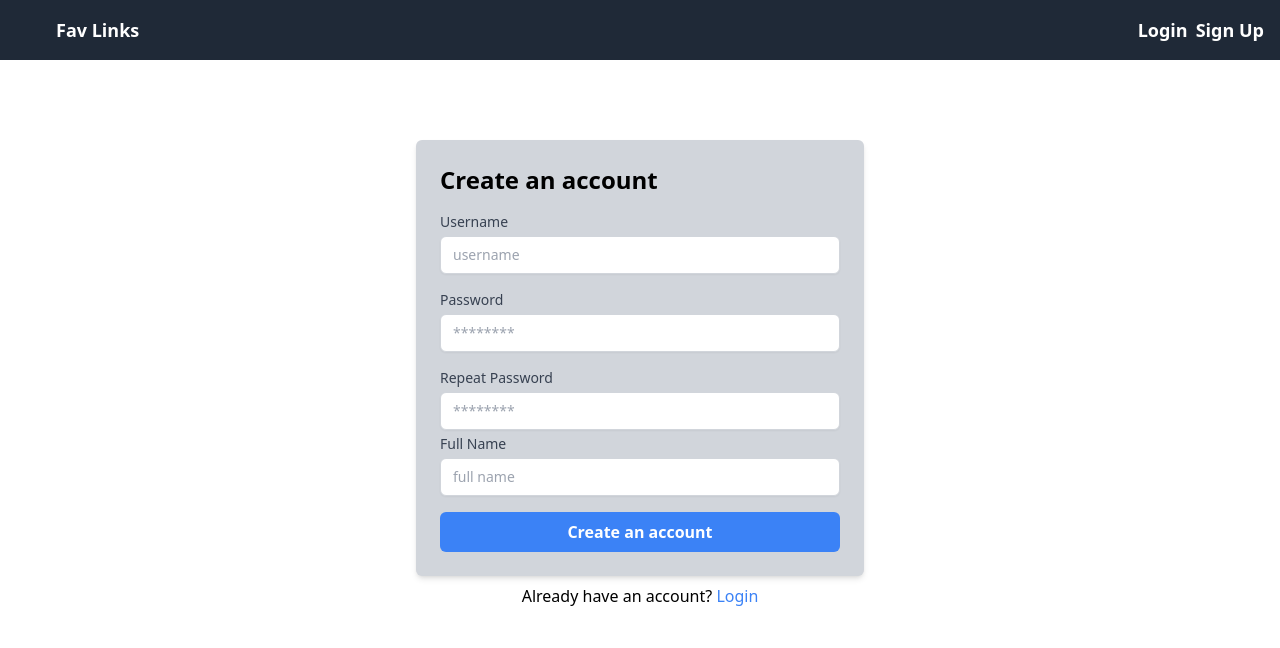
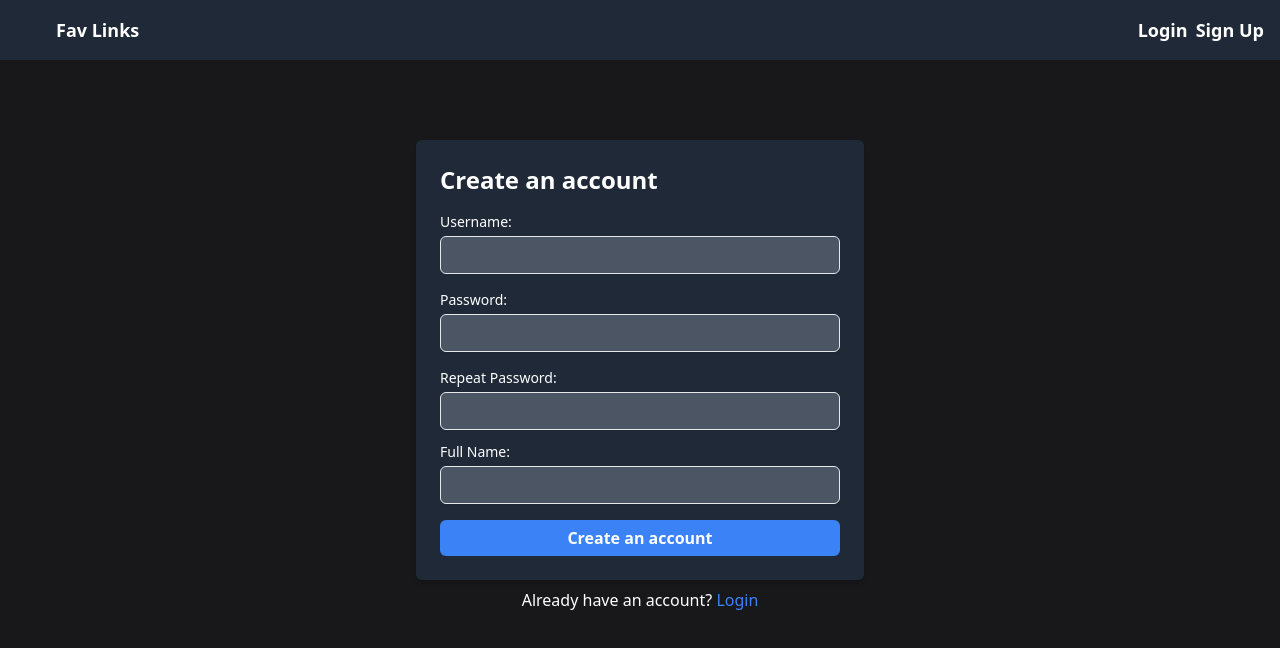
Before and after one commit to AdrianE121000/fav-links, a React (Vite) app in the folder client/fav-links/: page /signup in a window 1280 px wide. Shown: the top 648 px of the page. Built offline with nearby package versions, Linux system fonts and the light colour scheme.

Commit message:
add dark mode

```diff
--- a/client/fav-links/index.html
+++ b/client/fav-links/index.html
@@ -8,7 +8,7 @@
   <title>Fav Links</title>
 </head>
 
-<body>
+<body class="bg-zinc-900">
   <div id="root"></div>
   <script type="module" src="/src/main.jsx"></script>
 </body>
--- a/client/fav-links/src/components/AddLinks.jsx
+++ b/client/fav-links/src/components/AddLinks.jsx
@@ -33,54 +33,54 @@ export function AddLinks() {
   }
   return (
     <>
-      <Toaster richColors />
+      <Toaster
+        richColors
+        theme='dark'
+      />
       <div className='w-full max-w-md mx-auto mt-20'>
         <form
           onSubmit={handleSubmit}
-          className='bg-gray-200 shadow-md rounded px-8 pt-6 pb-8 mb-4'>
+          className='bg-gray-800 text-white rounded px-8 pt-6 pb-8 mb-4'>
           <h1 className='text-center text-3xl font-bold'>Add Link</h1>
           <div className='mb-4'>
             <label
-              className='block text-gray-700 text-sm font-bold mb-2'
+              className='block text-sm font-bold mb-2'
               htmlFor='title'>
               Title:
             </label>
             <input
-              className='shadow appearance-none border rounded w-full py-2 px-3 text-gray-700 leading-tight focus:outline-none focus:shadow-outline'
+              className='shadow bg-gray-600 appearance-none border rounded w-full py-2 px-3 text-white leading-tight focus:outline-none focus:shadow-outline'
               id='title'
               type='text'
               required
-              placeholder='Title'
               value={title}
               onChange={(e) => setTitle(e.target.value)}
             />
           </div>
           <div className='mb-4'>
             <label
-              className='block text-gray-700 text-sm font-bold mb-2'
+              className='block text-sm font-bold mb-2'
               htmlFor='url'>
               URL:
             </label>
             <input
-              className='shadow appearance-none border rounded w-full py-2 px-3 text-gray-700 leading-tight focus:outline-none focus:shadow-outline'
+              className='shadow bg-gray-600 appearance-none border rounded w-full py-2 px-3 text-white leading-tight focus:outline-none focus:shadow-outline'
               id='url'
               type='url'
               required
-              placeholder='URL'
               value={url}
               onChange={(e) => setUrl(e.target.value)}
             />
           </div>
           <div className='mb-6'>
             <label
-              className='block text-gray-700 text-sm font-bold mb-2'
+              className='block text-sm font-bold mb-2'
               htmlFor='description'>
               Description:
             </label>
             <textarea
-              className='shadow resize-none appearance-none border rounded w-full py-2 px-3 text-gray-700 leading-tight focus:outline-none focus:shadow-outline'
+              className='shadow bg-gray-600 resize-none appearance-none border rounded w-full py-2 px-3 text-white leading-tight focus:outline-none focus:shadow-outline'
               id='description'
-              placeholder='Description'
               required
               value={description}
               onChange={(e) => setDescription(e.target.value)}
--- a/client/fav-links/src/components/Card.jsx
+++ b/client/fav-links/src/components/Card.jsx
@@ -20,13 +20,13 @@ export function Card({ userLinks, onDelete, onEdit }) {
             <div className='mt-4 flex justify-between items-center gap-1'>
               <button
                 onClick={() => onDelete(link.id)}
-                className='flex items-center rounded bg-red-500 text-white text-lg px-1 py-1 hover:bg-red-900 hover:scale-110 transition duration-300 ease-in-out'>
+                className='flex items-center rounded bg-red-500 text-white text-lg px-2 py-1 hover:bg-red-900 hover:scale-110 transition duration-300 ease-in-out'>
                 Delete
                 <DeleteIcon />
               </button>
               <button
                 onClick={() => onEdit(link.id)}
-                className='flex items-center rounded bg-blue-500 text-white text-lg px-1 py-1 hover:bg-blue-900 hover:scale-110 transition duration-300 ease-in-out'>
+                className='flex items-center rounded bg-blue-500 text-white text-lg px-2 py-1 hover:bg-blue-900 hover:scale-110 transition duration-300 ease-in-out'>
                 Edit
                 <EditIcon />
               </button>
--- a/client/fav-links/src/components/Home.jsx
+++ b/client/fav-links/src/components/Home.jsx
@@ -45,19 +45,22 @@ export function Home() {
 
   return (
     <>
-      <Toaster richColors />
+      <Toaster
+        richColors
+        theme='dark'
+      />
       {loading.current ? (
         <div className='flex items-center justify-center h-screen'>
           <div className='animate-spin rounded-full h-12 w-12 border-t-2 border-b-2 border-gray-900'></div>
         </div>
       ) : (
         userLinks.length === 0 && (
-          <div className='flex justify-center flex-col items-center bg-gray-400 mx-auto p-5 rounded mt-5 w-1/2'>
+          <div className='flex justify-center flex-col items-center bg-gray-800 text-white mx-auto p-5 rounded mt-5 w-1/2'>
             <h1 className='mx-auto text-3xl font-bold'>There are no links</h1>
             <button
-              className='bg-gray-800 p-2 y-4 mt-5 rounded-lg text-white hover:bg-gray-600 hover:scale-110 transition duration-300 ease-in-out'
+              className='bg-gray-600 p-2 y-4 mt-5 rounded-lg text-white hover:bg-gray-700 hover:scale-110 transition duration-300 ease-in-out'
               onClick={() => navigate('/add')}>
-              add link
+              Add link
             </button>
           </div>
         )
--- a/client/fav-links/src/components/Login.jsx
+++ b/client/fav-links/src/components/Login.jsx
@@ -51,36 +51,34 @@ export function Login() {
       <div className='w-full max-w-xs mx-auto mt-20'>
         <form
           onSubmit={handleSubmit}
-          className='bg-gray-300 shadow-md rounded px-8 pt-6 pb-8 mb-4'>
+          className='bg-gray-800 text-white shadow-md rounded px-8 pt-6 pb-8 mb-4'>
           <h2 className='text-2xl font-bold mb-4'>Login</h2>
           <div className='mb-4'>
             <label
-              className='block text-gray-700 text-sm font-bold mb-2'
+              className='block  text-sm font-bold mb-2'
               htmlFor='username'>
-              UsenName
+              UsenName:
             </label>
             <input
-              className='shadow appearance-none border rounded w-full py-2 px-3 text-gray-700 leading-tight focus:outline-none focus:shadow-outline'
+              className='shadow bg-gray-600 appearance-none border rounded w-full py-2 px-3  leading-tight focus:outline-none focus:shadow-outline'
               id='username'
               required
               type='username'
-              placeholder='UsenName'
               value={username}
               onChange={(e) => setUsername(e.target.value)}
             />
           </div>
           <div className='mb-6'>
             <label
-              className='block text-gray-700 text-sm font-bold mb-2'
+              className='block  text-sm font-bold mb-2'
               htmlFor='password'>
-              Password
+              Password:
             </label>
             <input
-              className='shadow appearance-none border rounded w-full py-2 px-3 text-gray-700 leading-tight focus:outline-none focus:shadow-outline'
+              className='shadow bg-gray-600 appearance-none border rounded w-full py-2 px-3  leading-tight focus:outline-none focus:shadow-outline'
               id='password'
               required
               type='password'
-              placeholder='********'
               value={password}
               onChange={(e) => setPassword(e.target.value)}
             />
@@ -100,7 +98,7 @@ export function Login() {
           </div>
         </form>
       </div>
-      <div className='text-center mt-2'>
+      <div className='text-center text-white mt-2'>
         <NavLink to='/signup'>
           You don&apos;t have an account yet ?{' '}
           <span className='text-blue-500 hover:underline'>SignUp</span>
--- a/client/fav-links/src/components/PrivateNavBar.jsx
+++ b/client/fav-links/src/components/PrivateNavBar.jsx
@@ -57,7 +57,10 @@ export function PrivateNavBar() {
 
   return (
     <>
-      <Toaster richColors />
+      <Toaster
+        richColors
+        theme='dark'
+      />
       <nav className='bg-gray-800 p-4 flex items-center justify-between'>
         <div className='text-white font-bold text-lg md:ml-10'>Fav Links</div>
         <div
@@ -121,8 +124,8 @@ export function PrivateNavBar() {
       )}
 
       {showModal && (
-        <div className='fixed top-0 left-0 w-full h-full flex items-center justify-center bg-black bg-opacity-50 z-50'>
-          <div className='bg-white p-4 rounded-md shadow-lg'>
+        <div className='fixed top-0 left-0 w-full h-full flex items-center justify-center text-white bg-opacity-50 z-50'>
+          <div className='bg-gray-800 p-4 rounded-md shadow-lg'>
             <div className='flex flex-row gap-2'>
               <h2 className='text-lg font-bold'>User info</h2>
               <button
--- a/client/fav-links/src/components/SignUp.jsx
+++ b/client/fav-links/src/components/SignUp.jsx
@@ -56,22 +56,21 @@ export function SignUp() {
   return (
     <>
       <NavBar />
-      <div className='max-w-md mx-auto p-6 bg-gray-300 shadow-md rounded-md mt-20'>
+      <div className='max-w-md mx-auto p-6 bg-gray-800 text-white shadow-md rounded-md mt-20'>
         <h2 className='text-2xl font-bold mb-4'>Create an account</h2>
         <form onSubmit={handleSubmit}>
           <div className='mb-4'>
             <label
               htmlFor='username'
-              className='block text-sm font-medium text-gray-700'>
-              Username
+              className='block text-sm font-medium '>
+              Username:
             </label>
             <input
               type='text'
               id='username'
-              placeholder='username'
               value={username}
               onChange={(e) => setUsername(e.target.value)}
-              className='mt-1 block w-full px-3 py-2 border border-gray-300 rounded-md shadow-sm focus:outline-none focus:ring-indigo-500 focus:border-indigo-500 sm:text-sm'
+              className='mt-1 bg-gray-600 block w-full px-3 py-2 border rounded-md shadow-sm leading-tight focus:outline-none focus:shadow-outline sm:text-sm'
             />
           </div>
           {error && (
@@ -82,16 +81,15 @@ export function SignUp() {
           <div className='mb-4'>
             <label
               htmlFor='password'
-              className='block text-sm font-medium text-gray-700'>
-              Password
+              className='block text-sm font-medium '>
+              Password:
             </label>
             <input
               type='password'
               id='password'
-              placeholder='********'
               value={password}
               onChange={(e) => setPassword(e.target.value)}
-              className={`mt-1 block w-full px-3 py-2 border border-gray-300 rounded-md shadow-sm focus:outline-none focus:ring-indigo-500 focus:border-indigo-500 sm:text-sm ${
+              className={`mt-1 bg-gray-600 block w-full px-3 py-2 border rounded-md shadow-sm leading-tight focus:outline-none focus:shadow-outline sm:text-sm ${
                 noMatch ? 'border-red-700' : ''
               }`}
             />
@@ -99,16 +97,15 @@ export function SignUp() {
           <div className='mb-1'>
             <label
               htmlFor='repeatPassword'
-              className='block text-sm font-medium text-gray-700'>
-              Repeat Password
+              className='block text-sm font-medium '>
+              Repeat Password:
             </label>
             <input
               type='password'
               id='repeatPassword'
-              placeholder='********'
               value={repeatPassword}
               onChange={(e) => setRepeatPassword(e.target.value)}
-              className={`mt-1 block w-full px-3 py-2 border border-gray-300 rounded-md shadow-sm focus:outline-none focus:ring-indigo-500 focus:border-indigo-500 sm:text-sm ${
+              className={`mt-1 bg-gray-600 block w-full px-3 py-2 border rounded-md shadow-sm leading-tight focus:outline-none focus:shadow-outline sm:text-sm ${
                 noMatch ? 'border-red-700' : ''
               }`}
             />
@@ -121,16 +118,15 @@ export function SignUp() {
           <div className='mb-4'>
             <label
               htmlFor='fullName'
-              className='block text-sm font-medium text-gray-700'>
-              Full Name
+              className='block text-sm font-medium mt-3'>
+              Full Name:
             </label>
             <input
               type='text'
               id='fullName'
-              placeholder='full name'
               value={fullName}
               onChange={(e) => setFullName(e.target.value)}
-              className='mt-1 block w-full px-3 py-2 border border-gray-300 rounded-md shadow-sm focus:outline-none focus:ring-indigo-500 focus:border-indigo-500 sm:text-sm'
+              className='mt-1 bg-gray-600 block w-full px-3 py-2 border rounded-md shadow-sm leading-tight focus:outline-none focus:shadow-outline sm:text-sm'
             />
           </div>
           <div
@@ -141,12 +137,12 @@ export function SignUp() {
           </div>
           <button
             type='submit'
-            className='w-full bg-blue-500 hover:bg-blue-700 text-white font-semibold py-2 px-4 rounded-md focus:outline-none focus:ring focus:ring-indigo-300'>
+            className='w-full bg-blue-500 hover:bg-blue-700 text-white font-semibold py-2 px-4 rounded-md leading-tight focus:outline-none focus:shadow-outline focus:ring focus:ring-indigo-300'>
             Create an account
           </button>
         </form>
       </div>
-      <div className='text-center mt-2'>
+      <div className='text-center text-white mt-2'>
         <NavLink to='/signin'>
           Already have an account?{' '}
           <span className='text-blue-500 hover:underline'>Login</span>
```
